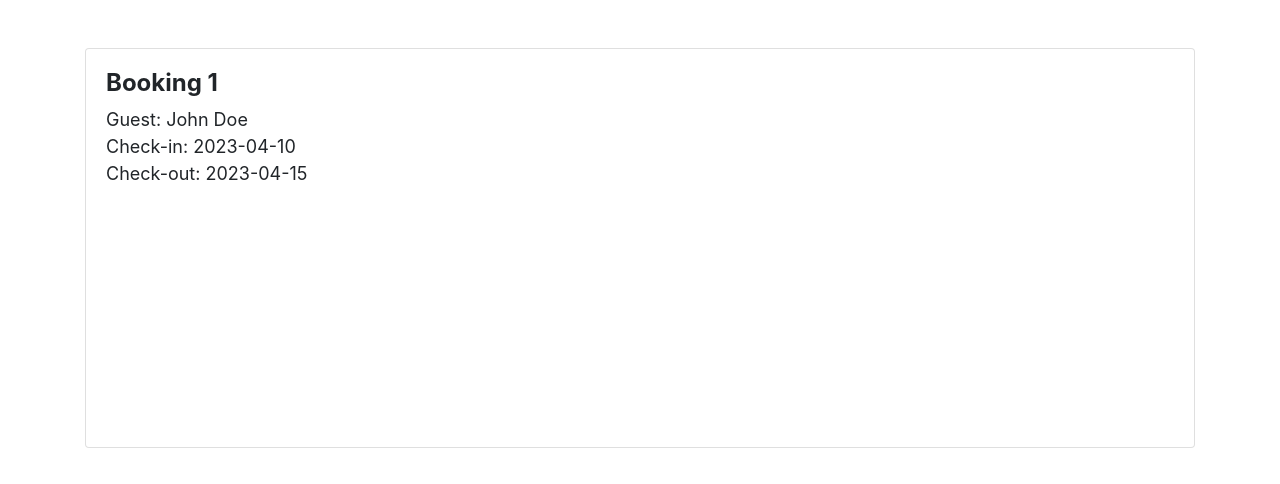
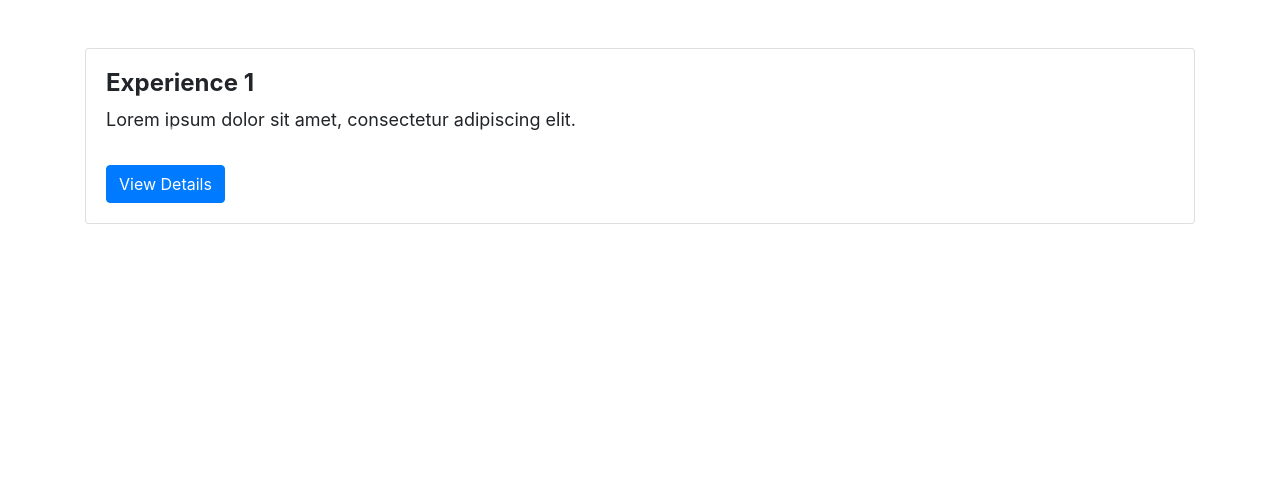
Before and after one commit to tommyvercetti76/first_web_page, a plain HTML site: page index.html in a window 1280 px wide. Drawn offline with nearby package versions, Linux system fonts and the light colour scheme.

Commit message:
Added Index File

```diff
--- a/index.html
+++ b/index.html
@@ -3,7 +3,7 @@
 <head>
   <meta charset="UTF-8">
   <meta name="viewport" content="width=device-width, initial-scale=1.0">
-  <title>Booking Carousel</title>
+  <title>Experiences Carousel</title>
 
   <!-- Include Bootstrap CSS -->
   <link href="https://maxcdn.bootstrapcdn.com/bootstrap/4.5.2/css/bootstrap.min.css" rel="stylesheet">
@@ -13,58 +13,65 @@
   <script src="https://maxcdn.bootstrapcdn.com/bootstrap/4.5.2/js/bootstrap.min.js"></script>
 
   <style>
-    .booking-card {
-      height: 400px;
+    .experience-card {
+      height: 100%;
       display: flex;
       flex-direction: column;
-      justify-content: center;
+      justify-content: space-between;
     }
 
-    .booking-title {
+    .experience-title {
       font-size: 24px;
       font-weight: bold;
     }
 
-    .booking-details {
+    .experience-details {
       font-size: 18px;
+    }
+
+    .btn-details {
+      margin-top: 1rem;
     }
   </style>
 </head>
 <body>
 
   <div class="container mt-5">
-    <div id="bookingCarousel" class="carousel slide" data-ride="carousel" data-interval="false">
+    <div id="experienceCarousel" class="carousel slide" data-ride="carousel" data-interval="false">
       <div class="carousel-inner">
         <div class="carousel-item active">
-          <div class="card booking-card">
+          <div class="card experience-card">
             <div class="card-body">
-              <h5 class="booking-title">Booking 1</h5>
-              <p class="booking-details">Guest: John Doe<br>Check-in: 2023-04-10<br>Check-out: 2023-04-15</p>
+              <h5 class="experience-title">Experience 1</h5>
+              <p class="experience-details">Lorem ipsum dolor sit amet, consectetur adipiscing elit.</p>
+              <a href="experience1.html" class="btn btn-primary btn-details">View Details</a>
             </div>
           </div>
         </div>
         <div class="carousel-item">
-          <div class="card booking-card">
+          <div class="card experience-card">
             <div class="card-body">
-              <h5 class="booking-title">Booking 2</h5>
-              <p class="booking-details">Guest: Jane Smith<br>Check-in: 2023-04-20<br>Check-out: 2023-04-25</p>
+              <h5 class="experience-title">Experience 2</h5>
+              <p class="experience-details">Vivamus lacinia odio vitae vestibulum vestibulum.</p>
+              <a href="experience2.html" class="btn btn-primary btn-details">View Details</a>
             </div>
           </div>
         </div>
         <div class="carousel-item">
-          <div class="card booking-card">
+          <div class="card experience-card">
             <div class="card-body">
-              <h5 class="booking-title">Booking 3</h5>
-              <p class="booking-details">Guest: Michael Johnson<br>Check-in: 2023-05-01<br>Check-out: 2023-05-10</p>
+              <h5 class="experience-title">Experience 3</h5>
+              <p class="experience-details">Cras porta justo nec est ultricies ultricies.</p>
+              <a href="experience3.html" class="btn btn-primary btn-details">View Details</a>
             </div>
           </div>
         </div>
       </div>
-      <a class="carousel-control-prev" href="#bookingCarousel" role="button" data-slide="prev">
+      <a class="carousel-control-prev" href="#experienceCarousel" role="button" data-slide="prev">
         <span class="carousel-control-prev-icon" aria-hidden="true"></span>
         <span class="sr-only">Previous</span>
       </a>
-      <a class="carousel-control-next" href="#bookingCarousel" role="button" data-slide="next">
+      <a class="carousel-control-next" href="#experienceCarousel" role="button" data-slide="next">
         <span class="carousel-control-next-icon" aria-hidden="true"></span>
         <span class="sr-only">Next</span>
       </a>
```
